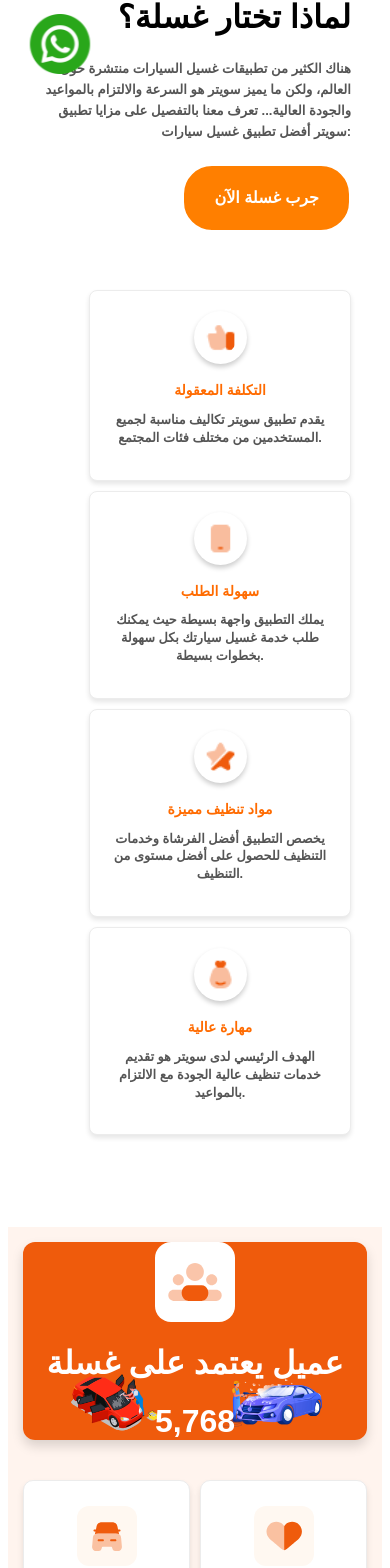
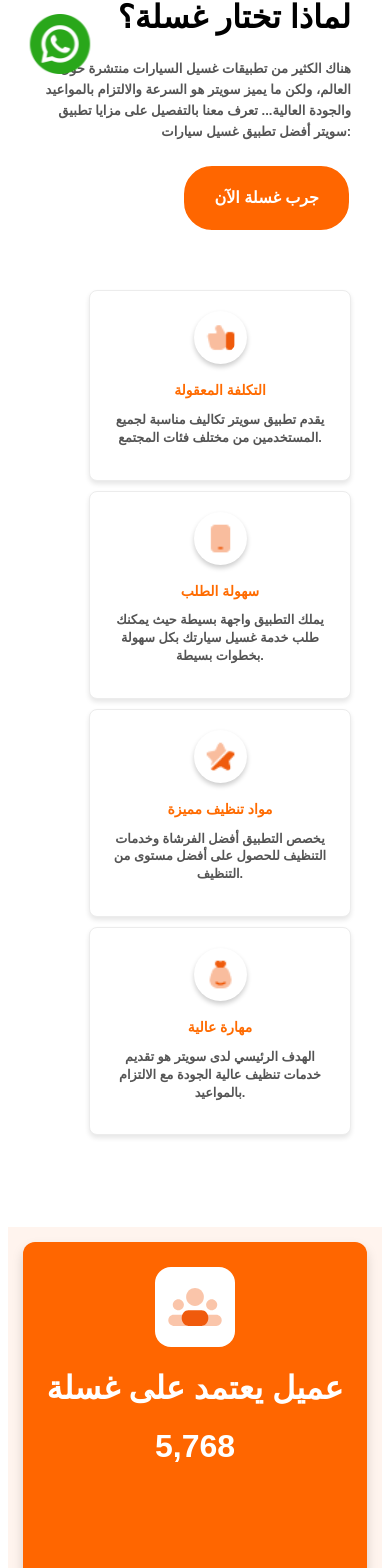
Before and after one commit to ANASS133/ghassla, a React (Create React App) app: page / in a window 390 px wide. Shown: the part 744-2312 px from the top of the page. Built offline with nearby package versions, Linux system fonts and the light colour scheme; a web font is replaced by a local one.

Commit message:
sf salina

```diff
--- a/src/End.css
+++ b/src/End.css
@@ -2,7 +2,7 @@
     font-family: 'Droid Arabic Kufi', sans-serif; /* Use the font here */
     font-weight: bold;}
 .hero-section {
-    background-color: #ff7f00;
+    background-color: #ff6600;
     color: white;
     text-align: center;
     padding: 50px 20px;
@@ -37,7 +37,7 @@
 }
 
   .try-button {
-    background-color: #ff7f00;
+    background-color: #ff6600;
     color: white;
     font-weight: bold;
     border: white 2px solid;
--- a/src/Questions.css
+++ b/src/Questions.css
@@ -63,6 +63,7 @@
     font-size: 2.5rem;
   }
 }
+
 @media (max-width: 400px) {
   .faq-answer {
     font-size: 0.75rem;
@@ -71,3 +72,8 @@
       font-size: 0.75rem;
   }
 }
+@media (max-width: 560px) {
+  .faq-container {
+    grid-template-columns: repeat(1, 1fr);
+  }
+}
--- a/src/Stats.css
+++ b/src/Stats.css
@@ -17,9 +17,9 @@
   display: none;
 }
 .stats-right {
-  width: 45%; /* Adjust width for right side */
+  width: 45%;
   display: flex;
-  flex-direction: column; /* Stack content vertically */
+  flex-direction: column;
   justify-content: flex-start;
   align-items: center;
   background: url('/public/a2.png') no-repeat bottom/cover;
@@ -34,7 +34,6 @@
   display: grid;
   grid-template-columns: repeat(auto-fit, minmax(200px, 1fr));
   gap: 20px;
-  margin-top: 20px; /* Add space between the right section and the cards */
 }
 
 .stat-card {
@@ -115,7 +114,7 @@
   }
 }
 
-@media screen and (max-width: 1000px) {
+@media screen and (max-width: 1022px) {
   .stats-container {
     flex-direction: column;
     padding: 15px;
@@ -130,8 +129,11 @@
 
   .stats-right {
     width: 100%;
+    height: 374px;
   }
-
+  .highlight-card {
+    margin-top: 25px;
+}
   .stats-right {
     padding: 0px;
     background-size: cover;
@@ -140,7 +142,7 @@
   .stats-grid {
     grid-template-columns: repeat(auto-fit, minmax(140px, 1fr));
     gap: 10px;
-    margin-top: 20px; /* Add space between the right section and the cards */
+    margin-top: 20px;
   }
 
   .stat-card {
@@ -159,3 +161,11 @@
     font-size: 2rem;
   }
 }
+/* ------------- */
+
+@media (max-width: 426px) {
+  .stats-right{
+    background: #ff6600;
+
+  }
+}
```
